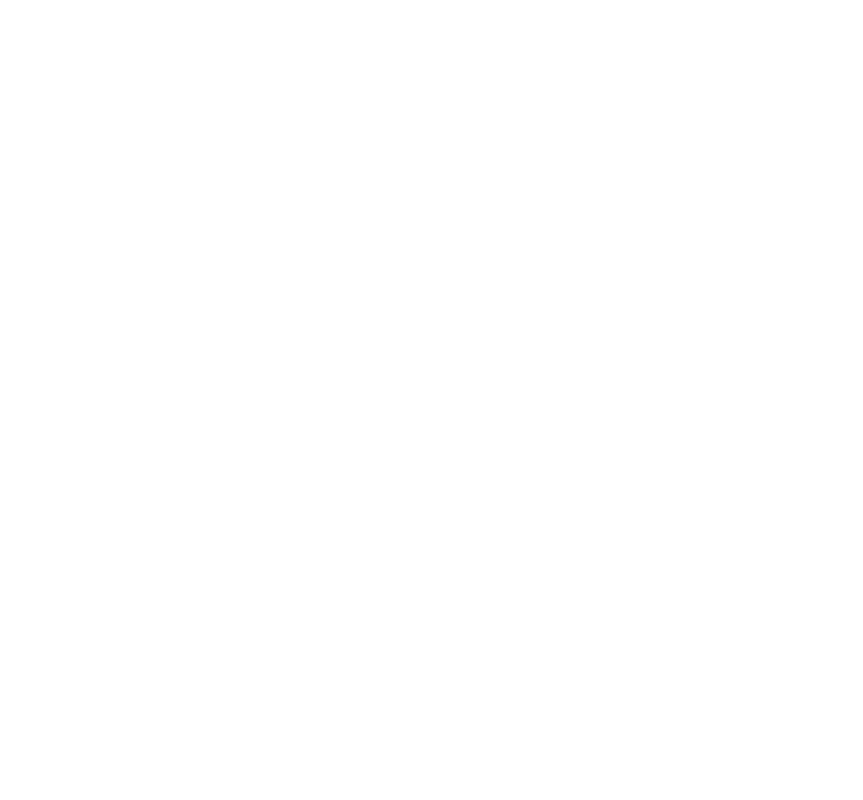
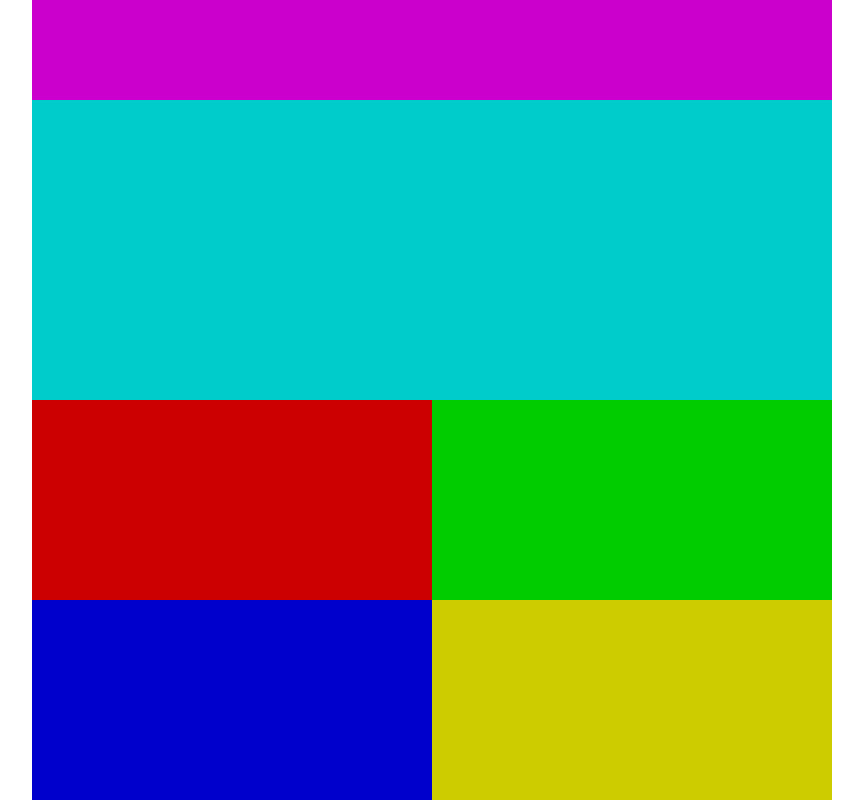
Before and after one commit to prausela/jouzu-kizuna, a React (Create React App) app: page / in a window 1280 px wide. Shown: the whole page, without its empty margins (208-1071 px from the left). Built offline with nearby package versions, Linux system fonts and the light colour scheme.

Commit message:
Add layout for game screen
The layout will consist of a menu with various option and current score, a question which will be a kanji and 4 options to choose from as answers

```diff
--- a/src/App.js
+++ b/src/App.js
@@ -1,6 +1,6 @@
 import React from 'react';
 
-import Interface from './Interface';
+import Interface from './UI/Interface';
 
 const App = () => {
     return (
--- /dev/null
+++ b/src/UI/Interface.css
@@ -0,0 +1,48 @@
+.interface {
+    display: grid;
+    margin: 0 auto;
+    height: 100%;
+    max-width: 800px;
+    grid-template-columns: 1fr 1fr;
+    grid-row: auto;
+    grid-template-areas:
+        "menu menu"
+        "q q"
+        "q q"
+        "q q"
+        "ans1 ans2"
+        "ans1 ans2"
+        "ans3 ans4"
+        "ans3 ans4";
+}
+
+.menu{
+    grid-area: menu;
+    background-color: #c0c;
+}
+
+.question{
+    grid-area: q;
+    background-color: #0cc;
+}
+
+
+.ans1{
+    grid-area: ans1;
+    background-color: #c00;
+}
+
+.ans2{
+    grid-area: ans2;
+    background-color: #0c0;
+}
+
+.ans3{
+    grid-area: ans3;
+    background-color: #00c;
+}
+
+.ans4{
+    grid-area: ans4;
+    background-color: #cc0;
+}
--- /dev/null
+++ b/src/UI/Interface.js
@@ -0,0 +1,17 @@
+import React from 'react';
+import './Interface.css';
+
+const Interface = () => {
+    return (
+        <div className="interface">
+            <div className="menu"></div>
+            <div className="question"></div>
+            <div className="ans1"></div>
+            <div className="ans2"></div>
+            <div className="ans3"></div>
+            <div className="ans4"></div>
+        </div>
+    )
+}
+
+export default Interface;
```
Also changed, not shown: src/Interface.js (deleted, +0 -9 lines).
